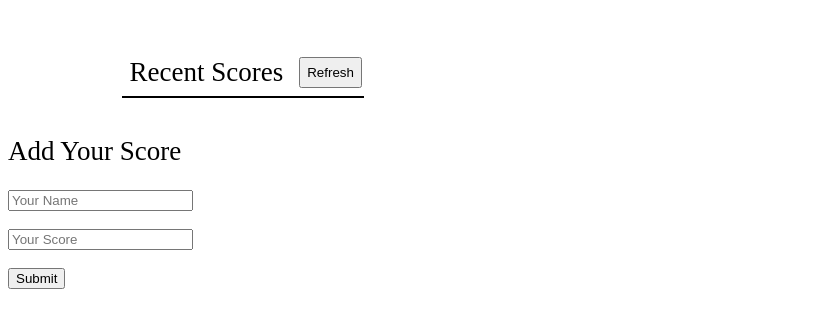
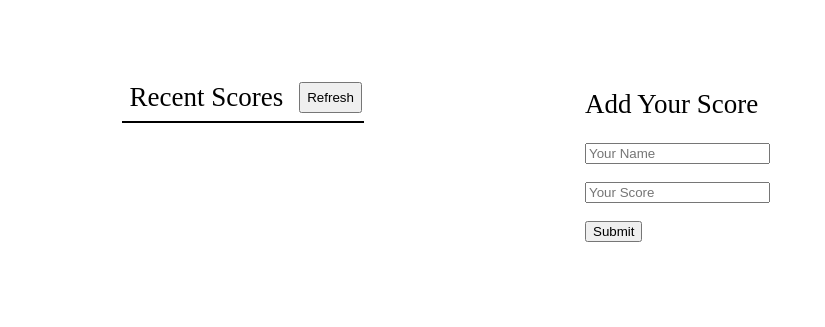
Before and after one commit to Sonikak004/Leaderboard-API, a website built with webpack: page src/index.html in a window 1280 px wide. Shown: the part 65-392 px from the top of the page, without its empty margins (0-825 px from the left). Built offline with nearby package versions, Linux system fonts and the light colour scheme.

Commit message:
Add styles to display scores when clicked on refresh

```diff
--- a/src/style.css
+++ b/src/style.css
@@ -50,5 +50,9 @@ h2 {
 }
 
 .add-sc {
-  margin-top: 7px;
+  margin-top: 45px;
 }
+
+.wrapper {
+  display: flex;
+}
```
